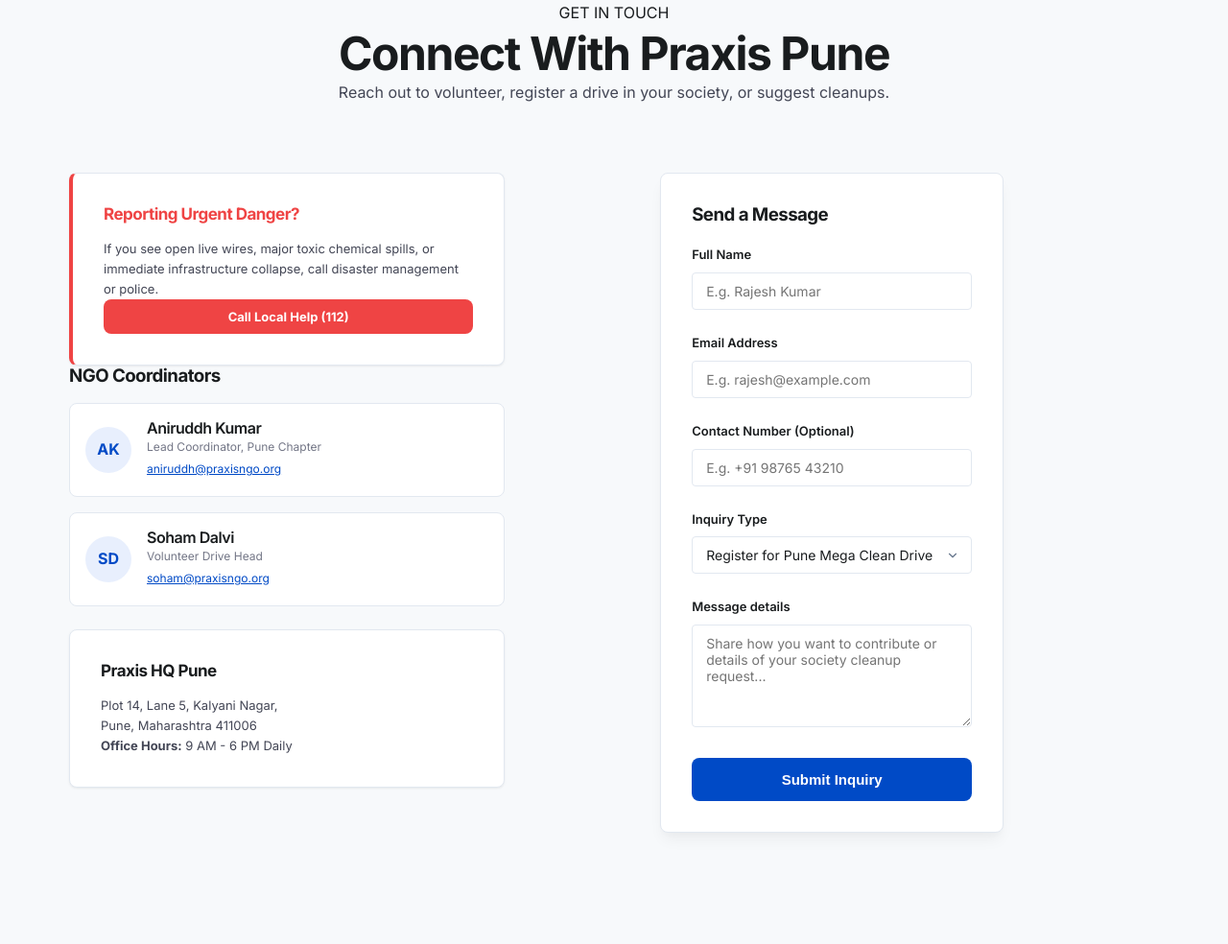
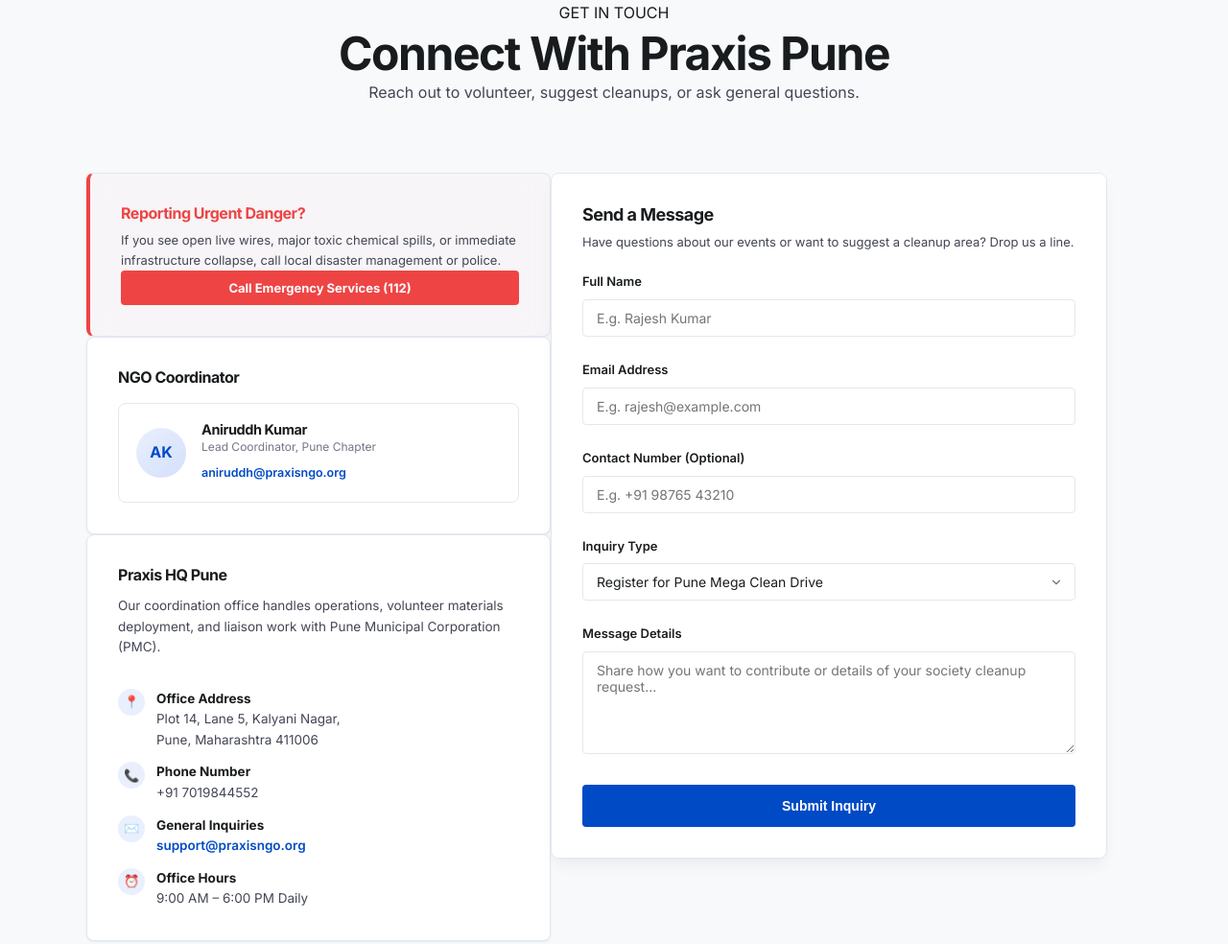
Before and after one commit to AK-Civix/official, a website built with Vite: page contact.html in a window 1280 px wide. Shown: the part 139-1123 px from the top of the page at 96% size. Built offline with nearby package versions, Linux system fonts and the light colour scheme.

Commit message:
Refactor: remove Soham Dalvi and redesign contact.html page for premium alignment

```diff
--- a/contact.html
+++ b/contact.html
@@ -14,6 +14,7 @@
         .contact-header h1 {
             font-size: clamp(32px, 5vw, 48px);
             margin-bottom: var(--space-xs);
+            font-weight: 800;
         }
         .contact-header p {
             color: var(--text-secondary);
@@ -21,33 +22,74 @@
         }
         .contact-grid {
             display: grid;
-            grid-template-columns: 1fr 1.5fr;
-            gap: var(--space-xl);
-            max-width: 1200px;
+            grid-template-columns: 1.1fr 1.4fr;
+            gap: var(--space-lg);
+            max-width: 1100px;
             margin: 0 auto;
+            align-items: start;
+        }
+        .info-sidebar {
+            display: flex;
+            flex-direction: column;
+            gap: var(--space-md);
         }
         .coordinator-card {
             display: flex;
             align-items: center;
             gap: 16px;
-            padding: 16px;
+            padding: 18px;
             background: var(--bg-surface);
             border-radius: var(--radius-md);
             border: 1px solid var(--border-color);
-            margin-bottom: 16px;
+            transition: border-color var(--transition-fast);
+        }
+        .coordinator-card:hover {
+            border-color: var(--border-hover);
         }
         .coordinator-avatar {
-            width: 48px;
-            height: 48px;
+            width: 52px;
+            height: 52px;
             border-radius: var(--radius-full);
-            background: var(--primary-light);
+            background: linear-gradient(135deg, var(--primary-light) 0%, rgba(37, 99, 235, 0.2) 100%);
             display: flex;
             align-items: center;
             justify-content: center;
             font-weight: 700;
             color: var(--primary);
+            font-size: 16px;
+            box-shadow: inset 0 1px 0 0 rgba(255, 255, 255, 0.2);
         }
-        @media (max-width: 768px) {
+
+        .contact-icon-list {
+            margin-top: 16px;
+            display: flex;
+            flex-direction: column;
+            gap: 12px;
+        }
+        .contact-icon-item {
+            display: flex;
+            align-items: flex-start;
+            gap: 12px;
+            font-size: 13.5px;
+            color: var(--text-secondary);
+        }
+        .contact-icon-item strong {
+            color: var(--text-primary);
+        }
+        .icon-circle {
+            width: 28px;
+            height: 28px;
+            border-radius: 50%;
+            background: var(--primary-light);
+            color: var(--primary);
+            display: flex;
+            align-items: center;
+            justify-content: center;
+            font-size: 13px;
+            flex-shrink: 0;
+        }
+
+        @media (max-width: 820px) {
             .contact-grid {
                 grid-template-columns: 1fr;
             }
@@ -73,52 +115,84 @@
 <div class="contact-header">
     <span class="badge">GET IN TOUCH</span>
     <h1>Connect With Praxis Pune</h1>
-    <p>Reach out to volunteer, register a drive in your society, or suggest cleanups.</p>
+    <p>Reach out to volunteer, suggest cleanups, or ask general questions.</p>
 </div>
 
 <section class="section" style="padding-top: 0;">
     <div class="contact-grid">
-        <div class="reveal active">
-            <!-- Emergency Card -->
-            <div class="glass-card" style="margin-bottom: var(--space-lg); border-left: 4px solid #ef4444;">
-                <h3 style="color: #ef4444; font-weight: 700;">Reporting Urgent Danger?</h3>
-                <p style="margin-bottom: var(--space-md); font-size: 13px;">If you see open live wires, major toxic chemical spills, or immediate infrastructure collapse, call disaster management or police.</p>
-                <a href="tel:112" class="cta-btn" style="background: #ef4444; border-radius: var(--radius-md); text-align: center; color: white; font-weight: 700; width: 100%;">Call Local Help (112)</a>
+        <!-- left side info sidebar -->
+        <div class="info-sidebar reveal active">
+            <!-- Emergency Alert Card -->
+            <div class="glass-card" style="border-left: 4px solid #ef4444; background: rgba(239, 68, 68, 0.02);">
+                <h3 style="color: #ef4444; font-weight: 700; font-size: 16px; margin-bottom: 8px;">Reporting Urgent Danger?</h3>
+                <p style="margin-bottom: var(--space-md); font-size: 13px; color: var(--text-secondary);">
+                    If you see open live wires, major toxic chemical spills, or immediate infrastructure collapse, call local disaster management or police.
+                </p>
+                <a href="tel:112" class="cta-btn" style="background: #ef4444; border-radius: var(--radius-sm); text-align: center; color: white; font-weight: 700; width: 100%; font-size: 13px;">
+                    Call Emergency Services (112)
+                </a>
             </div>
 
-            <!-- coordinator profiles -->
-            <h3 style="margin-bottom: 16px; font-weight: 700;">NGO Coordinators</h3>
-            <div class="coordinator-card">
-                <div class="coordinator-avatar">AK</div>
-                <div>
-                    <h4 style="font-weight: 600;">Aniruddh Kumar</h4>
-                    <p style="font-size: 12px; color: var(--text-muted);">Lead Coordinator, Pune Chapter</p>
-                    <a href="mailto:aniruddh@praxisngo.org" style="font-size: 12px; color: var(--primary);">aniruddh@praxisngo.org</a>
-                </div>
-            </div>
-            <div class="coordinator-card">
-                <div class="coordinator-avatar">SD</div>
-                <div>
-                    <h4 style="font-weight: 600;">Soham Dalvi</h4>
-                    <p style="font-size: 12px; color: var(--text-muted);">Volunteer Drive Head</p>
-                    <a href="mailto:soham@praxisngo.org" style="font-size: 12px; color: var(--primary);">soham@praxisngo.org</a>
+            <!-- coordinators panel -->
+            <div class="glass-card">
+                <h3 style="margin-bottom: 16px; font-weight: 700; font-size: 16px;">NGO Coordinator</h3>
+                <div class="coordinator-card">
+                    <div class="coordinator-avatar">AK</div>
+                    <div>
+                        <h4 style="font-weight: 700; font-size: 14.5px; color: var(--text-primary);">Aniruddh Kumar</h4>
+                        <p style="font-size: 12px; color: var(--text-muted); margin-bottom: 4px;">Lead Coordinator, Pune Chapter</p>
+                        <a href="mailto:aniruddh@praxisngo.org" style="font-size: 12.5px; color: var(--primary); font-weight: 600; text-decoration: none;">aniruddh@praxisngo.org</a>
+                    </div>
                 </div>
             </div>
 
             <!-- office details -->
-            <div class="glass-card" style="margin-top: 24px;">
-                <h3>Praxis HQ Pune</h3>
-                <p style="margin-bottom: var(--space-md); font-size: 13px; line-height: 1.6;">
-                    Plot 14, Lane 5, Kalyani Nagar,<br>
-                    Pune, Maharashtra 411006
+            <div class="glass-card">
+                <h3 style="margin-bottom: 12px; font-weight: 700; font-size: 16px;">Praxis HQ Pune</h3>
+                <p style="font-size: 13.5px; color: var(--text-secondary); line-height: 1.6; margin-bottom: 16px;">
+                    Our coordination office handles operations, volunteer materials deployment, and liaison work with Pune Municipal Corporation (PMC).
                 </p>
-                <p style="font-size: 13px;"><strong>Office Hours:</strong> 9 AM - 6 PM Daily</p>
+
+                <div class="contact-icon-list">
+                    <div class="contact-icon-item">
+                        <div class="icon-circle">📍</div>
+                        <div>
+                            <strong>Office Address</strong><br>
+                            Plot 14, Lane 5, Kalyani Nagar,<br>
+                            Pune, Maharashtra 411006
+                        </div>
+                    </div>
+                    <div class="contact-icon-item">
+                        <div class="icon-circle">📞</div>
+                        <div>
+                            <strong>Phone Number</strong><br>
+                            +91 7019844552
+                        </div>
+                    </div>
+                    <div class="contact-icon-item">
+                        <div class="icon-circle">✉️</div>
+                        <div>
+                            <strong>General Inquiries</strong><br>
+                            <a href="mailto:support@praxisngo.org" style="color: var(--primary); font-weight: 600; text-decoration: none;">support@praxisngo.org</a>
+                        </div>
+                    </div>
+                    <div class="contact-icon-item">
+                        <div class="icon-circle">⏰</div>
+                        <div>
+                            <strong>Office Hours</strong><br>
+                            9:00 AM – 6:00 PM Daily
+                        </div>
+                    </div>
+                </div>
             </div>
         </div>
 
-        <!-- message form -->
-        <div class="form-card reveal active">
-            <h3 style="margin-bottom: 20px; font-weight: 700;">Send a Message</h3>
+        <!-- right side contact message form -->
+        <div class="form-card reveal active" style="margin: 0;">
+            <h3 style="margin-bottom: 8px; font-weight: 700; font-size: 18px;">Send a Message</h3>
+            <p style="font-size: 13px; color: var(--text-secondary); margin-bottom: 20px;">
+                Have questions about our events or want to suggest a cleanup area? Drop us a line.
+            </p>
             <form onsubmit="event.preventDefault(); alert('Message sent successfully! Our Pune coordinator will connect with you.'); window.location.href='index.html';">
                 <div class="form-group">
                     <label>Full Name</label>
@@ -143,10 +217,10 @@
                     </select>
                 </div>
                 <div class="form-group">
-                    <label>Message details</label>
+                    <label>Message Details</label>
                     <textarea class="form-control" rows="5" placeholder="Share how you want to contribute or details of your society cleanup request..." required style="resize: vertical;"></textarea>
                 </div>
-                <button type="submit" class="cta-btn" style="width: 100%; padding: 14px; border-radius: var(--radius-md); font-size: 15px;">Submit Inquiry</button>
+                <button type="submit" class="cta-btn" style="width: 100%; padding: 14px; border-radius: var(--radius-sm); font-size: 14px; font-weight: 700;">Submit Inquiry</button>
             </form>
         </div>
     </div>
```
